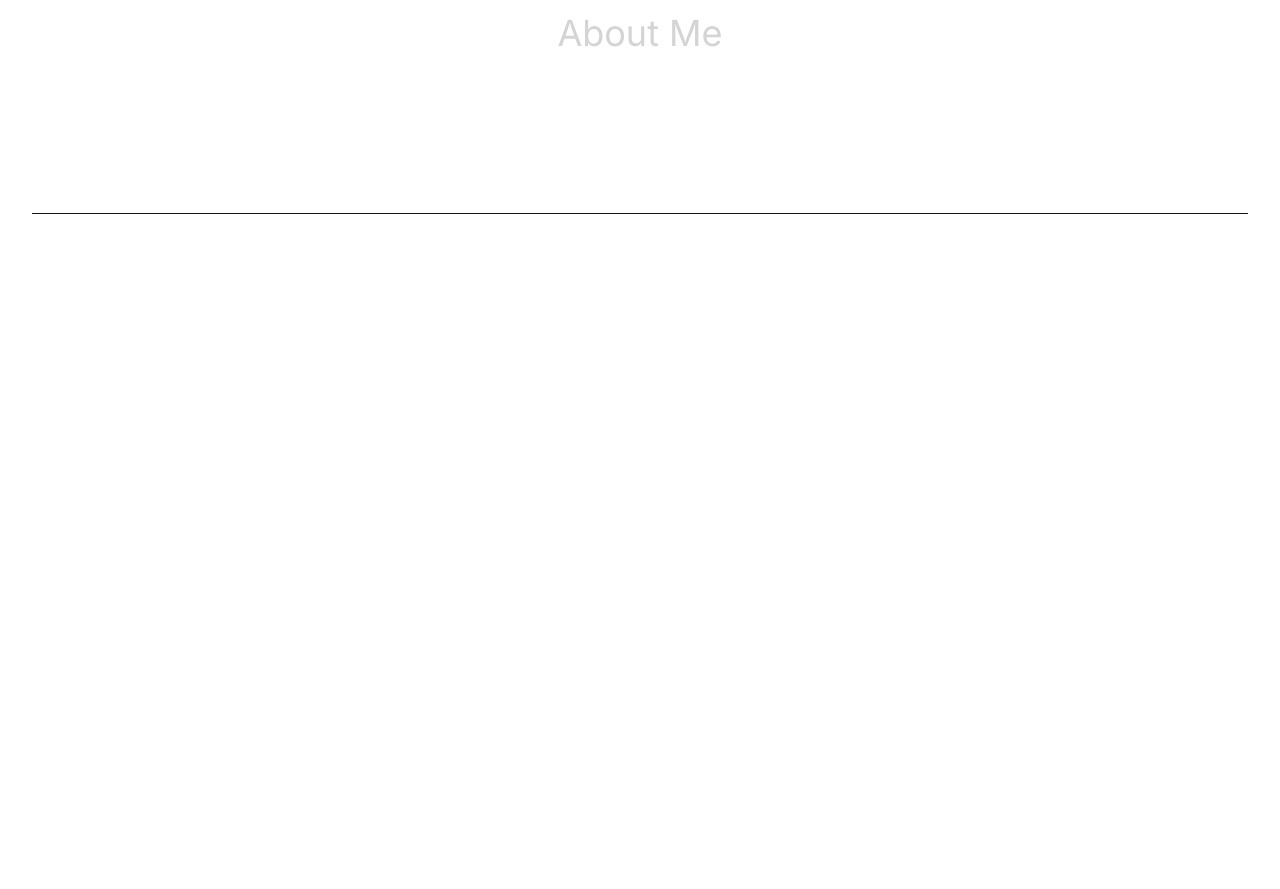
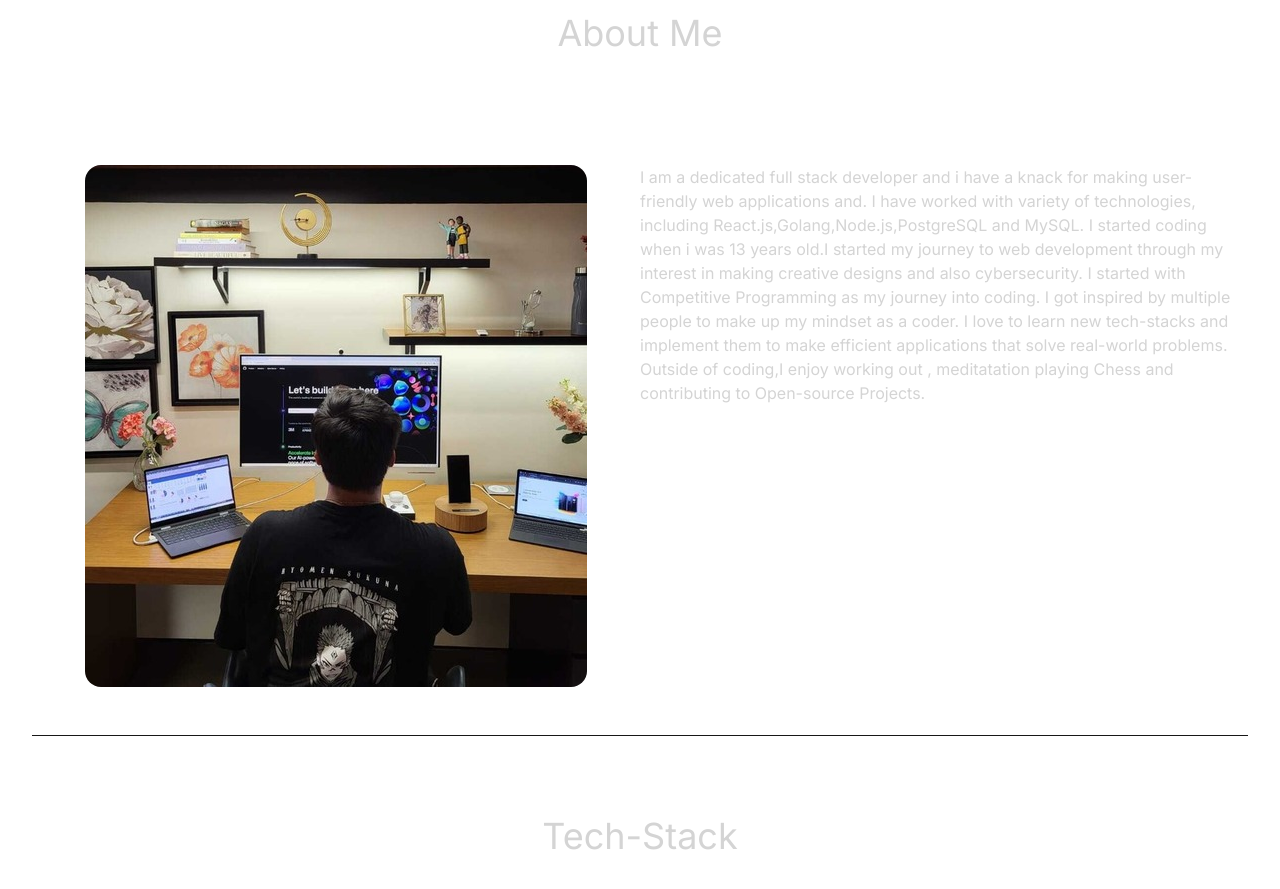
Before and after one commit to Ethics03/Portfolio, a React (Vite) app: page / in a window 1280 px wide. Shown: the part 820-1709 px from the top of the page. Before the commit the page ends 1034 px from the top, so only its background shows below. Built offline with nearby package versions, Linux system fonts and the light colour scheme.

Commit message:
Animatedheroabout

```diff
--- a/package.json
+++ b/package.json
@@ -10,6 +10,7 @@
     "preview": "vite preview"
   },
   "dependencies": {
+    "framer-motion": "^11.9.0",
     "react": "^18.3.1",
     "react-dom": "^18.3.1",
     "react-icons": "^5.3.0"
--- a/src/App.jsx
+++ b/src/App.jsx
@@ -5,6 +5,12 @@ import './App.css'
 import Navbar from './Components/Navbar'
 import Hero from './Components/Hero'
 import About from './Components/About'
+import Tech from './Components/Tech'
+import { motion } from "framer-motion"
+
+
+
+
 function App() {
   const [count, setCount] = useState(0)
 
@@ -21,6 +27,7 @@ function App() {
     <Navbar/>
     <Hero/>
     <About/>
+    <Tech/>
     </div>
 
       </div>
--- a/src/Components/About.jsx
+++ b/src/Components/About.jsx
@@ -1,4 +1,17 @@
 import React from 'react'
+import Aboutpic from '../assets/pcworkpic.jpg'
+import {ABOUT_CONTENT} from '../Constants'
+import { motion } from "framer-motion"
+
+const container = (delay) => ({
+  hidden: {x: -100, opacity:0},
+  visible : {
+    x: 0,
+    opacity: 1,
+    transition: {duration: 0.5 , delay: delay},
+  }
+})
+
 
 const About = () => {
   return (
@@ -7,9 +20,26 @@ const About = () => {
             About Me
             </h1>
         <div className = 'flex flex-wrap'>
-            <div className = 'w-full lg:w-1/2 lg:p-8'>
-                <div className = 'flex items-center justify-center'></div>
-            </div>
+            <motion.div
+            whileInView={{opacity:1,x:0}}
+            initial={{opacity:0,x:-100}}
+            transition={{duration:0.5}}
+            className = 'w-full lg:w-1/2 lg:p-8'>
+                <div className = 'flex items-center justify-center'>
+                    <img className ='rounded-2xl' src={Aboutpic} alt='aboutpic'/>
+                </div>
+                </motion.div>
+                <motion.div
+                whileInView={{opacity:1,x:0}}
+                initial={{opacity:0,x:100}}
+                transition={{duration:0.5}}
+                className = 'w-full lg:w-1/2'>
+                  <div className = 'flex justify-center lg:justify-start'>
+                    <p className = 'my-2 maxw-xl py-6'>
+                      {ABOUT_CONTENT}
+                    </p>
+                  </div>
+            </motion.div>
         </div>
     </div>
   )
--- a/src/Components/Hero.jsx
+++ b/src/Components/Hero.jsx
@@ -1,27 +1,49 @@
 import React from 'react'
 import {HERO_CONTENT} from '../Constants'
 import Profilepic from '../assets/profilepic.jpg'
+import { motion } from "framer-motion"
 
+const container = (delay) => ({
+  hidden: {x: -100, opacity:0},
+  visible : {
+    x: 0,
+    opacity: 1,
+    transition: {duration: 0.5 , delay: delay},
+  }
+})
 const Hero = () => {
   return (
     <div className = 'border-b border-neutral-900 pb-4 lg:mb-35'>
         <div className = 'flex flex-wrap'>
              <div className = 'w-full lg:w-1/2'>
                 <div className = 'flex flex-col items-center lg:items-start'>
-                    <h1 className = 'pb-16 text-6xl font-thin tracking-tight lg:mt-16 lg:text-8xl'>Rachit Srivastava</h1>
-                    <span
+                    <motion.h1 variants={container(0)}
+                                initial="hidden"
+                                animate = "visible"
+                    className = 'pb-16 text-6xl font-thin tracking-tight lg:mt-16 lg:text-8xl'>Rachit Srivastava</motion.h1>
+                    <motion.span
+                                variants={container(0.5)}
+                                initial="hidden"
+                                animate = "visible"
                     className = 'bg-gradient-to-r from-gray-300 via-pink-300 to-cyan-500 bg-clip-text text-4xl tracking-tight text-transparent'
                     >
                     Full Stack Developer
-                    </span>
-                    <p className = 'my-2 max-w-xl py-6 fontlight tracking-tighter'>
+                    </motion.span>
+                    <motion.p
+                    variants={container(1)}
+                    initial="hidden"
+                    animate = "visible"
+                    className = 'my-2 max-w-xl py-6 fontlight tracking-tighter'>
                         {HERO_CONTENT}
-                    </p>
+                    </motion.p>
                 </div>
              </div>
              <div className = 'w-full lg:w-1/2 lg:p-8'>
                 <div className='flex justify-center'>
-                    <img className = 'rounded' src = {Profilepic} alt='mypic'/>
+                    <motion.img initial={{x:100,opacity:0}}
+                                animate= {{x:0,opacity:1}}
+                                transition={{duration:1,delay:1.2}}
+                     className = 'rounded' src = {Profilepic} alt='mypic'/>
                 </div>
              </div>
         </div>
--- /dev/null
+++ b/src/Components/Tech.jsx
@@ -0,0 +1,11 @@
+import React from 'react'
+
+const Tech = () => {
+  return (
+    <div className = ' border-b border-neutral-900 pb-24'>
+        <h2 className = 'my-20 text-center text-4xl'>Tech-Stack</h2>
+        </div>
+  )
+}
+
+export default Tech
--- a/src/Constants/index.js
+++ b/src/Constants/index.js
@@ -1 +1,3 @@
  export const HERO_CONTENT = "I am a 2nd-Year CSE student from CMRIT Bangalore. I am a passionate full stack developer and love to make scalable web applications. I have made multiple mini-projects and also am working on big ones that help the society and solve real-world problems."
+
+ export const ABOUT_CONTENT = 'I am a dedicated full stack developer and i have a knack for making user-friendly web applications and. I have worked with variety of technologies, including React.js,Golang,Node.js,PostgreSQL and MySQL. I started coding when i was 13 years old.I started my journey to web development through my interest in making creative designs and also cybersecurity. I started with Competitive Programming as my journey into coding. I got inspired by multiple people to make up my mindset as a coder. I love to learn new tech-stacks and implement them to make efficient applications that solve real-world problems. Outside of coding,I enjoy working out , meditatation playing Chess and contributing to Open-source Projects.'
--- a/src/output.css
+++ b/src/output.css
@@ -590,6 +590,10 @@ video {
   }
 }
 
+.visible{
+  visibility: visible;
+}
+
 .fixed{
   position: fixed;
 }
@@ -614,14 +618,14 @@ video {
   margin: 2rem;
 }
 
+.mx-2{
+  margin-left: 0.5rem;
+  margin-right: 0.5rem;
+}
+
 .mx-auto{
   margin-left: auto;
   margin-right: auto;
-}
-
-.mx-2{
-  margin-left: 0.5rem;
-  margin-right: 0.5rem;
 }
 
 .my-2{
@@ -642,16 +646,16 @@ video {
   display: flex;
 }
 
+.hidden{
+  display: none;
+}
+
 .h-full{
   height: 100%;
 }
 
 .w-full{
   width: 100%;
-}
-
-.w-10{
-  width: 2.5rem;
 }
 
 .max-w-xl{
@@ -690,8 +694,16 @@ video {
   border-radius: 0.25rem;
 }
 
-.border{
-  border-width: 1px;
+.rounded-xl{
+  border-radius: 0.75rem;
+}
+
+.rounded-lg{
+  border-radius: 0.5rem;
+}
+
+.rounded-2xl{
+  border-radius: 1rem;
 }
 
 .border-b{
@@ -707,30 +719,15 @@ video {
   background-image: linear-gradient(to right, var(--tw-gradient-stops));
 }
 
-.from-pink-300{
-  --tw-gradient-from: #f9a8d4 var(--tw-gradient-from-position);
-  --tw-gradient-to: rgb(249 168 212 / 0) var(--tw-gradient-to-position);
-  --tw-gradient-stops: var(--tw-gradient-from), var(--tw-gradient-to);
-}
-
 .from-gray-300{
   --tw-gradient-from: #d1d5db var(--tw-gradient-from-position);
   --tw-gradient-to: rgb(209 213 219 / 0) var(--tw-gradient-to-position);
   --tw-gradient-stops: var(--tw-gradient-from), var(--tw-gradient-to);
 }
 
-.via-slate-500{
-  --tw-gradient-to: rgb(100 116 139 / 0)  var(--tw-gradient-to-position);
-  --tw-gradient-stops: var(--tw-gradient-from), #64748b var(--tw-gradient-via-position), var(--tw-gradient-to);
-}
-
 .via-pink-300{
   --tw-gradient-to: rgb(249 168 212 / 0)  var(--tw-gradient-to-position);
   --tw-gradient-stops: var(--tw-gradient-from), #f9a8d4 var(--tw-gradient-via-position), var(--tw-gradient-to);
-}
-
-.to-purple-500{
-  --tw-gradient-to: #a855f7 var(--tw-gradient-to-position);
 }
 
 .to-cyan-500{
@@ -762,12 +759,16 @@ video {
   padding-bottom: 1.5rem;
 }
 
+.pb-16{
+  padding-bottom: 4rem;
+}
+
 .pb-4{
   padding-bottom: 1rem;
 }
 
-.pb-16{
-  padding-bottom: 4rem;
+.pb-24{
+  padding-bottom: 6rem;
 }
 
 .text-center{
@@ -779,14 +780,14 @@ video {
   line-height: 2rem;
 }
 
+.text-4xl{
+  font-size: 2.25rem;
+  line-height: 2.5rem;
+}
+
 .text-6xl{
   font-size: 3.75rem;
   line-height: 1;
-}
-
-.text-4xl{
-  font-size: 2.25rem;
-  line-height: 2.5rem;
 }
 
 .font-thin{
@@ -810,14 +811,17 @@ video {
   color: transparent;
 }
 
-.text-neutral-500{
-  --tw-text-opacity: 1;
-  color: rgb(115 115 115 / var(--tw-text-opacity));
-}
-
 .antialiased{
   -webkit-font-smoothing: antialiased;
   -moz-osx-font-smoothing: grayscale;
+}
+
+.transition{
+  transition-property: color, background-color, border-color, text-decoration-color, fill, stroke, opacity, box-shadow, transform, filter, -webkit-backdrop-filter;
+  transition-property: color, background-color, border-color, text-decoration-color, fill, stroke, opacity, box-shadow, transform, filter, backdrop-filter;
+  transition-property: color, background-color, border-color, text-decoration-color, fill, stroke, opacity, box-shadow, transform, filter, backdrop-filter, -webkit-backdrop-filter;
+  transition-timing-function: cubic-bezier(0.4, 0, 0.2, 1);
+  transition-duration: 150ms;
 }
 
 .\[background\:radial-gradient\(125\%_125\%_at_50\%_10\%\2c \#000_40\%\2c \#63e_100\%\)\]{
@@ -881,6 +885,10 @@ video {
     align-items: flex-start;
   }
 
+  .lg\:justify-start{
+    justify-content: flex-start;
+  }
+
   .lg\:p-8{
     padding: 2rem;
   }
```
Also changed, not shown: src/assets/pcworkpic.jpg (added), 1 other file (tests, documents, lock files or other folders).
